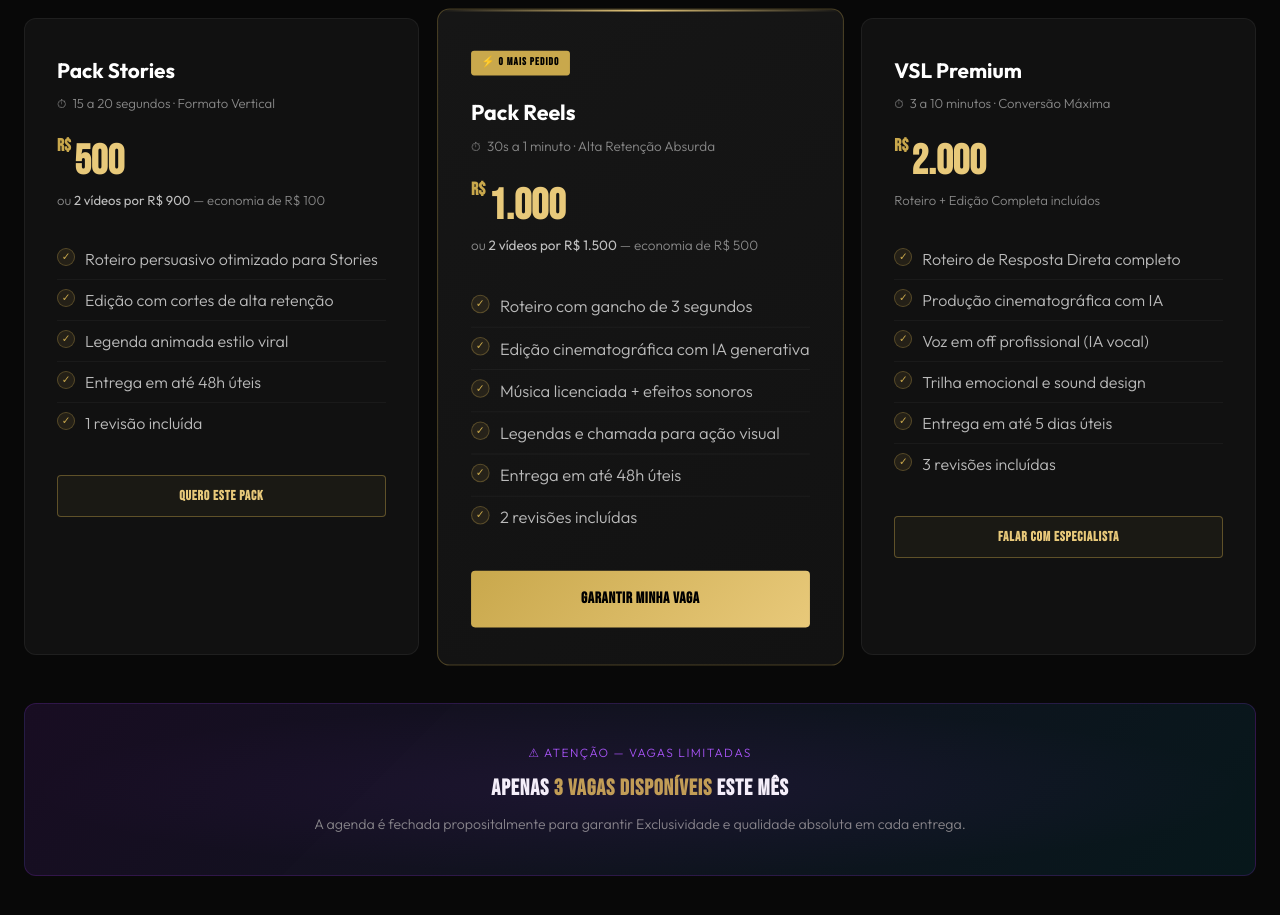
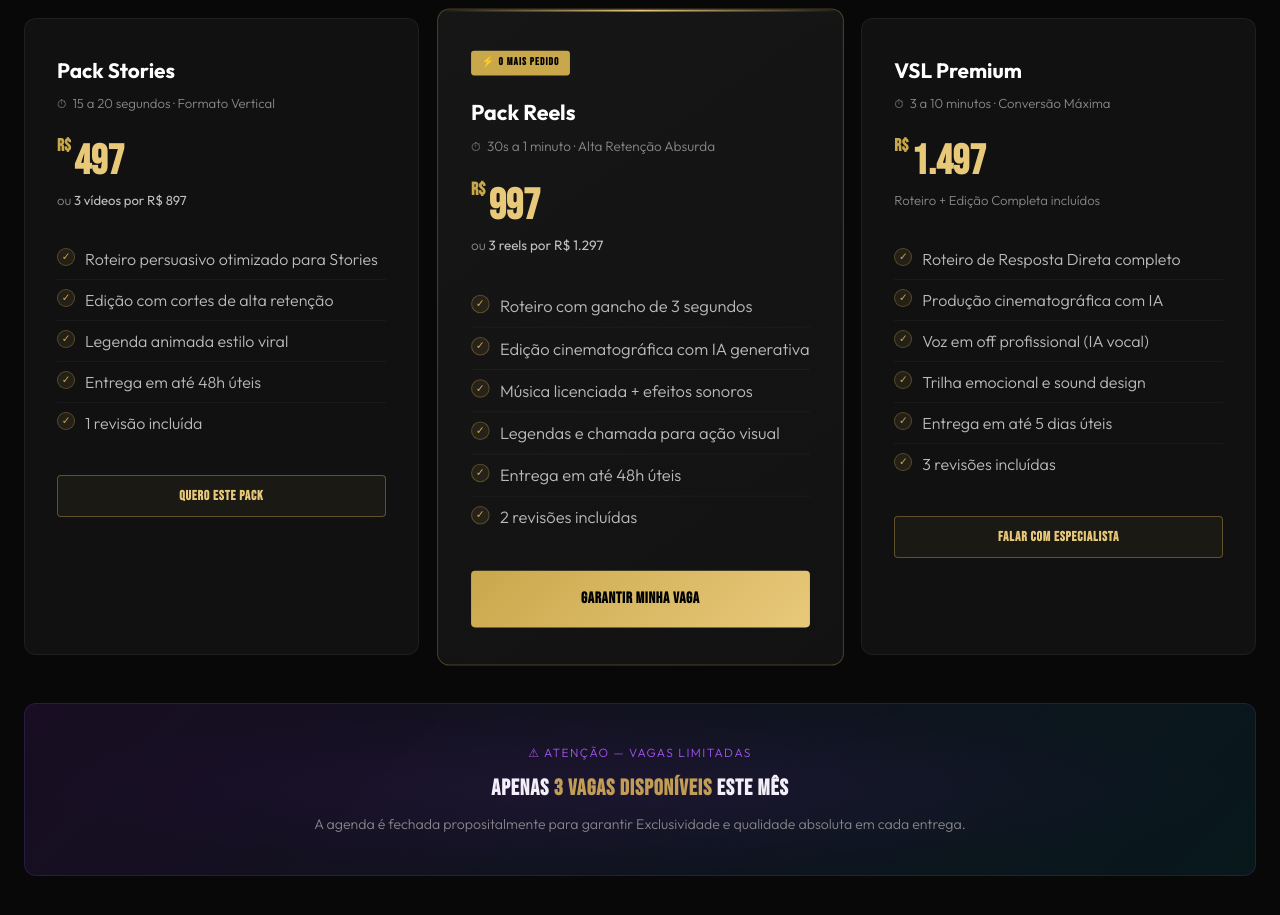
Before and after one commit to jordancustomokl0-svg/synthesis-ai, a plain HTML site: page index.html in a window 1280 px wide. Shown: the part 2040-2955 px from the top of the page. Drawn offline with nearby package versions, Linux system fonts and the light colour scheme.

Commit message:
Update prices in index.html for various packages

```diff
--- a/index.html
+++ b/index.html
@@ -611,9 +611,9 @@
         <div class="card-title">Pack Stories</div>
         <div class="card-duration">15 a 20 segundos · Formato Vertical</div>
         <div style="margin-bottom:8px;">
-          <span class="card-price-main"><sup>R$</sup>500</span>
+          <span class="card-price-main"><sup>R$</sup>497</span>
         </div>
-        <div class="card-price-alt">ou <strong>2 vídeos por R$ 900</strong> — economia de R$ 100</div>
+        <div class="card-price-alt">ou <strong>3 vídeos por R$ 897</strong></div>
         <ul class="card-features">
           <li><span class="check">✓</span> Roteiro persuasivo otimizado para Stories</li>
           <li><span class="check">✓</span> Edição com cortes de alta retenção</li>
@@ -629,9 +629,9 @@
         <div class="card-title">Pack Reels</div>
         <div class="card-duration">30s a 1 minuto · Alta Retenção Absurda</div>
         <div style="margin-bottom:8px;">
-          <span class="card-price-main"><sup>R$</sup>1.000</span>
+          <span class="card-price-main"><sup>R$</sup>997</span>
         </div>
-        <div class="card-price-alt">ou <strong>2 vídeos por R$ 1.500</strong> — economia de R$ 500</div>
+        <div class="card-price-alt">ou <strong>3 reels por R$ 1.297</strong></div>
         <ul class="card-features">
           <li><span class="check">✓</span> Roteiro com gancho de 3 segundos</li>
           <li><span class="check">✓</span> Edição cinematográfica com IA generativa</li>
@@ -647,7 +647,7 @@
         <div class="card-title">VSL Premium</div>
         <div class="card-duration">3 a 10 minutos · Conversão Máxima</div>
         <div style="margin-bottom:8px;">
-          <span class="card-price-main"><sup>R$</sup>2.000</span>
+          <span class="card-price-main"><sup>R$</sup>1.497</span>
         </div>
         <div class="card-price-alt">Roteiro + Edição Completa incluídos</div>
         <ul class="card-features">
```
